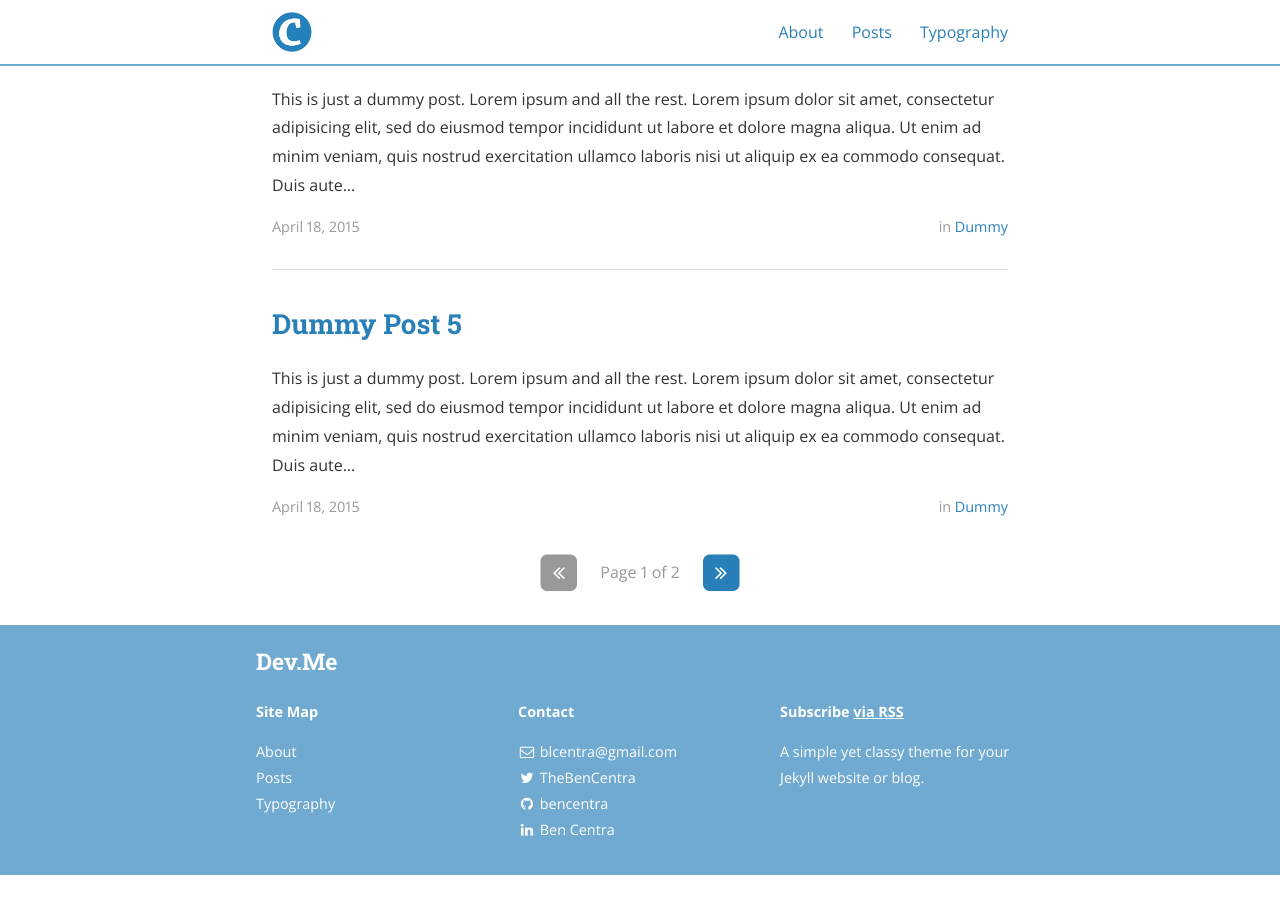
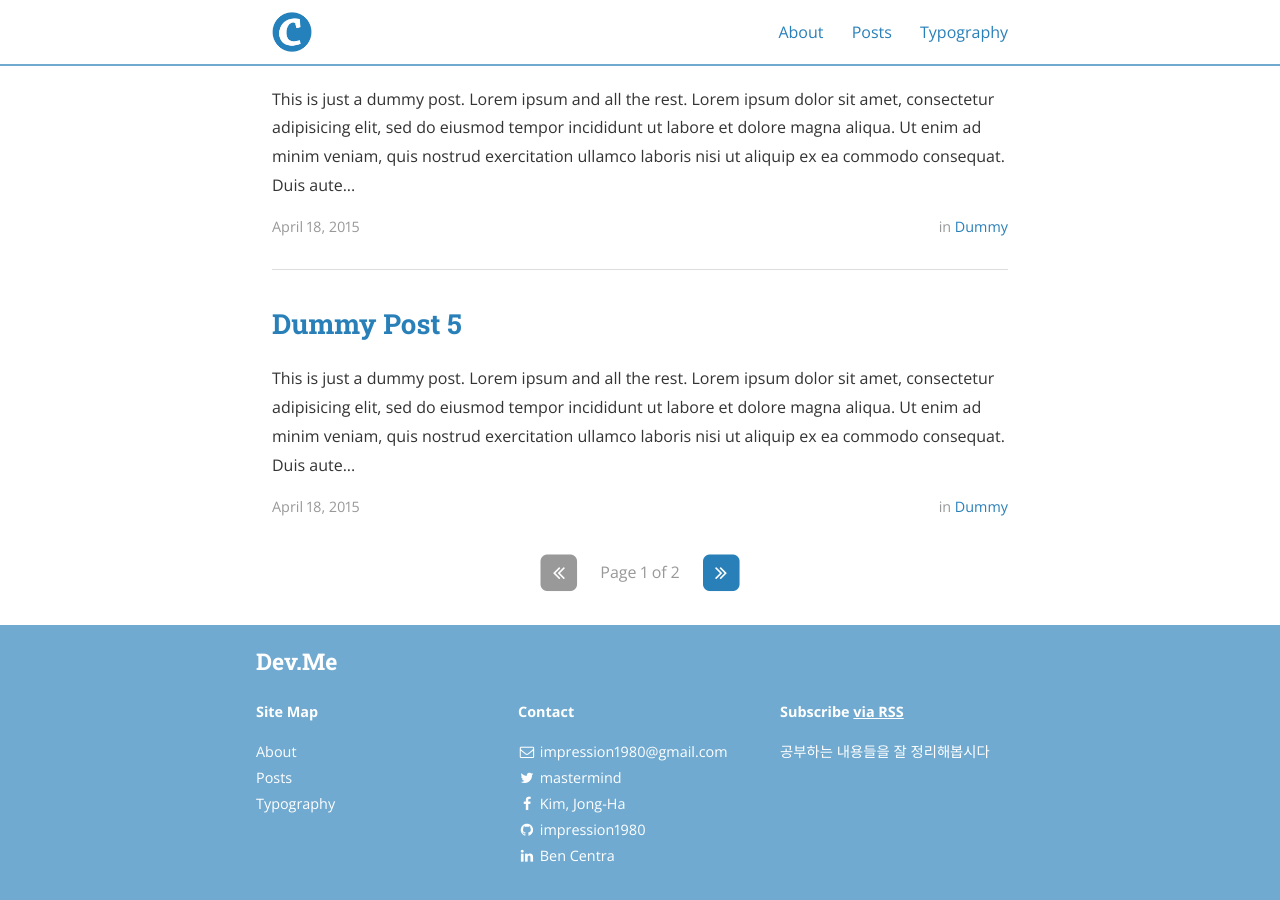
Before and after one commit to impression1980/impression1980.github.io, a Jekyll site: the page built from index.html, in a window 1280 px wide and 900 px high, scrolled down 1300 px. Built offline with Jekyll 4.4.1, drawn with Linux system fonts in a browser that asks for light colours; nearby versions of some CDN libraries; the list of posts is cut into pages by our own code; before the commit the page ends 2175 px from its top, so only the background shows below that; some of the changed text lies outside the part shown.

Commit message:
change somthing

```diff
--- a/_config.yml
+++ b/_config.yml
@@ -9,17 +9,17 @@ exclude:
   - "/vendor/"
 
 # Site settings
-title: Dev.Me
-subtitle: "A simple yet classy theme for your Jekyll website or blog"
-email: blcentra@gmail.com
-name: Ben Centra
+title: "Dev.Me"
+subtitle: "나를 위한 개발서"
+email: impression1980@gmail.com
+name: "개발은 자료정리에서 시작된다"
 description: >
-  A simple yet classy theme for your Jekyll website or blog.
+  공부하는 내용들을 잘 정리해봅시다
 # Base URL of site (i.e. /blog). It should always start with a slash,
 # and never end with a slash. Set it to a blank value if hosting at the
 # root of your server.
 baseurl: "" # the subpath of your site, e.g. /blog/
-url: "" # the base hostname & protocol for your site
+url: "https://impression1980.github.io/"
 cover: "/assets/header_image.jpg"
 logo: "/assets/logo.png"
 
@@ -78,22 +78,22 @@ descriptions:
 social:
   - name: Twitter
     icon: twitter
-    username: TheBenCentra
-    url: https://twitter.com/TheBenCentra
-    desc: Follow me on Twitter
+    username: mastermind
+    url: https://www.instagram.com/artisthomes/
+    desc: Follow me
     share: true
 
   - name: Facebook
     icon: facebook
-    username: thebencentra
-    url: ""
+    username: Kim, Jong-Ha
+    url: "https://www.facebook.com/mastermindJH/"
     desc: Friend me on Facebook
     share: true
 
   - name: GitHub
     icon: github
-    username: bencentra
-    url: https://github.com/bencentra
+    username: impression1980
+    url: https://github.com/impression1980
     desc: Fork me on GitHub
     share: false
 
```
